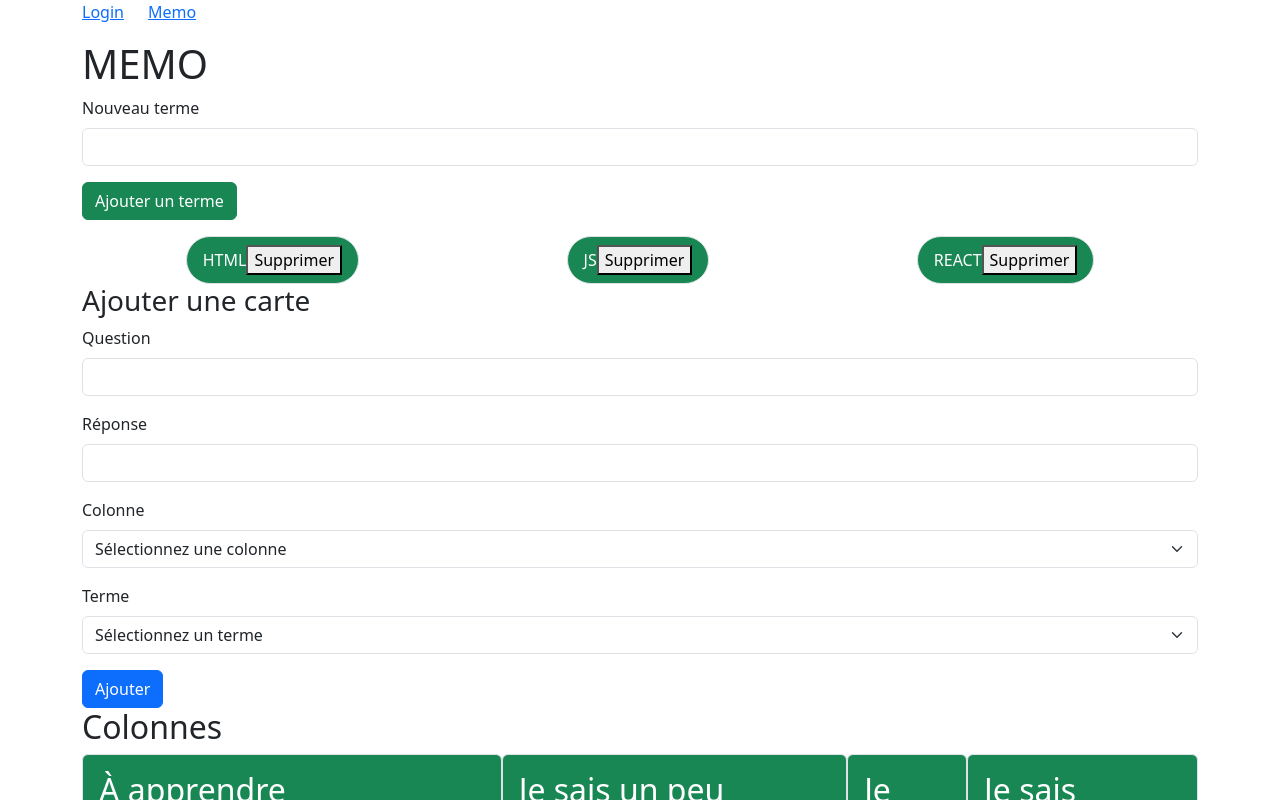
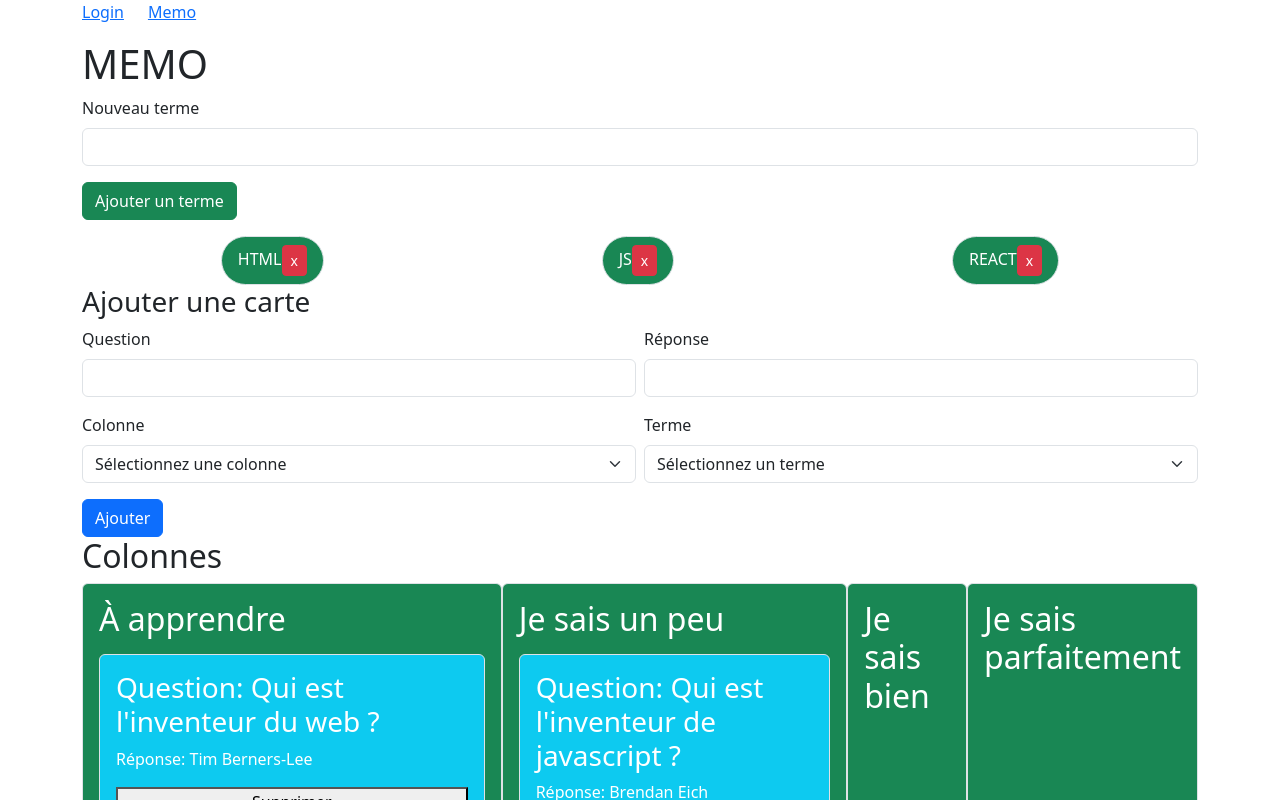
Before and after one commit to CherHamza/Memo_Project_ReactJS, a React (Create React App) app: page /Memo in a window 1280 px wide. Shown: the top 800 px of the page. Built offline with nearby package versions, Linux system fonts and the light colour scheme; data requests are answered from the project's data file.

Commit message:
stil working on ergonomie and fixing bugs. Project almost done

```diff
--- a/src/components/Memo.jsx
+++ b/src/components/Memo.jsx
@@ -158,7 +158,8 @@ function Memo() {
               onClick={() => handleTermClick(term)}
             >
               {term.name}
-              <button onClick={() => handleDeleteTerm(term.id)}>Supprimer</button>
+            <button onClick={() => handleDeleteTerm(term.id)} className="btn btn-sm btn-danger">x</button>
+
             </span>
           ))}
       </div>
@@ -170,7 +171,8 @@ function Memo() {
       <div>
   <h3>Ajouter une carte</h3>
   <form>
-          <div className="mb-3">
+    <div className="row gx-2">
+      <div className="col-md-6 mb-3">
         <label htmlFor="question" className="form-label">
           Question
         </label>
@@ -183,7 +185,7 @@ function Memo() {
           required
         />
       </div>
-          <div className="mb-3">
+      <div className="col-md-6 mb-3">
         <label htmlFor="answer" className="form-label">
           Réponse
         </label>
@@ -196,7 +198,9 @@ function Memo() {
           required
         />
       </div>
-          <div className="mb-3">
+    </div>
+    <div className="row gx-2">
+      <div className="col-md-6 mb-3">
         <label htmlFor="column" className="form-label">
           Colonne
         </label>
@@ -215,7 +219,7 @@ function Memo() {
           ))}
         </select>
       </div>
-          <div className="mb-3">
+      <div className="col-md-6 mb-3">
         <label htmlFor="term" className="form-label">
           Terme
         </label>
@@ -234,11 +238,13 @@ function Memo() {
           ))}
         </select>
       </div>
+    </div>
     <button type="button" className="btn btn-primary" onClick={handleAddCard}>
       Ajouter
     </button>
   </form>
 </div>
+
 
 
 
--- a/src/index.js
+++ b/src/index.js
@@ -1,8 +1,8 @@
 import App from './components/App';
-// import Articles from './components/Articles';
+
 import 'bootstrap/dist/css/bootstrap.css';
 // import '~bootstrap/scss/bootstrap';
-// import './style/index.scss';
+
 import Authentification from './components/Authentification';
 import React from 'react';
 import ReactDOM from 'react-dom/client';
@@ -24,7 +24,6 @@ const router = createBrowserRouter(
         <Route path="/Memo" element={<Memo />}  action={loadUser}/>
 
 
-        {/* <Route path="articles" element={<Articles />} loader={loaderArticles} /> */}
       </Route>
 
     </>
```
Lines whose indentation alone changed are shown as unchanged.
